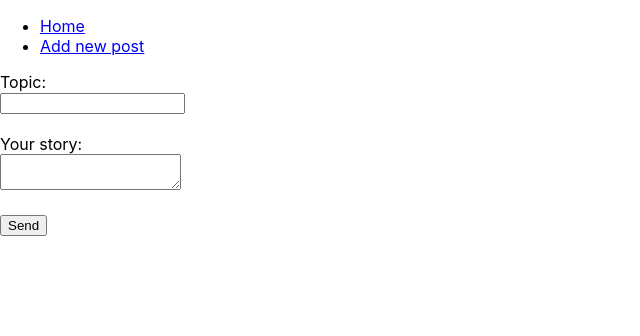
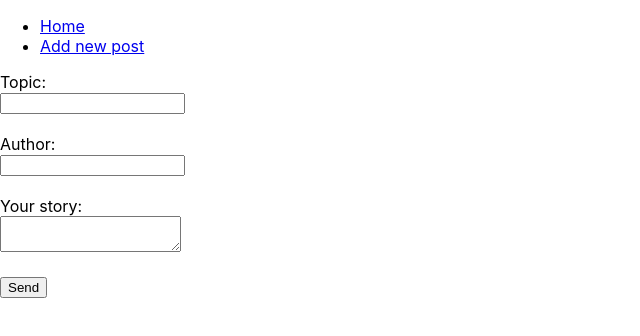
Before and after one commit to ToniMHeinonen/Blogger, a React (Create React App) app in the folder frontend/: page /addPost in a window 1280 px wide. Shown: the top 336 px of the page, without its empty margins (0-640 px from the left). Built offline with nearby package versions, Linux system fonts and the light colour scheme.

Commit message:
Add ability to add/change author in blogpost.

```diff
--- a/frontend/src/AddPost.js
+++ b/frontend/src/AddPost.js
@@ -9,7 +9,7 @@ function AddPost() {
     isSending(true)
     event.preventDefault()
     const data = new FormData(event.target)
-    const newPost = { topic: data.get('topic'), text: data.get('blogi') }
+    const newPost = { author: data.get('author'), topic: data.get('topic'), text: data.get('blogi') }
     const conf = {
       method: 'POST',
       headers: { 'Content-type': 'application/json' },
@@ -35,6 +35,16 @@ function AddPost() {
         />
       </label>
       <br/><br/>
+      <label>
+        Author:
+        <br/>
+        <input
+        id="author"
+        name="author"
+        type="text"
+        />
+      </label>
+      <br/><br/>
       Your story:
       <br/>
       <textarea
--- a/frontend/src/ModifyPost.js
+++ b/frontend/src/ModifyPost.js
@@ -9,7 +9,7 @@ function ModifyPost(props) {
     isSending(true)
     event.preventDefault()
     const data = new FormData(event.target)
-    const newPost = { topic: data.get('topic'), text: data.get('blogi') }
+    const newPost = { author: data.get('author'), topic: data.get('topic'), text: data.get('blogi') }
     const conf = {
       method: 'POST',
       headers: { 'Content-type': 'application/json' },
@@ -29,10 +29,18 @@ function ModifyPost(props) {
         Topic:
         <br/>
         <input
-          id="topic"
-          name="topic"
-          type="text"
+          id="topic" name="topic" type="text"
           defaultValue={props.location.state.topic}/>
+      </label>
+      <br/><br/>
+      <label>
+        Author:
+        <br/>
+        <input
+        id="author"
+        name="author"
+        type="text"
+        defaultValue={props.location.state.author}/>
       </label>
       <br/><br/>
       Your story:
--- a/frontend/src/Post.js
+++ b/frontend/src/Post.js
@@ -18,7 +18,7 @@ function Post(props) {
   if (redirect) {
     return <Redirect to={{
       pathname: '/modifyPost',
-      state: { id: props.id, topic: props.topic, text: props.text }
+      state: { id: props.id, author: props.author, topic: props.topic, text: props.text }
   }}
 />
   }
```
